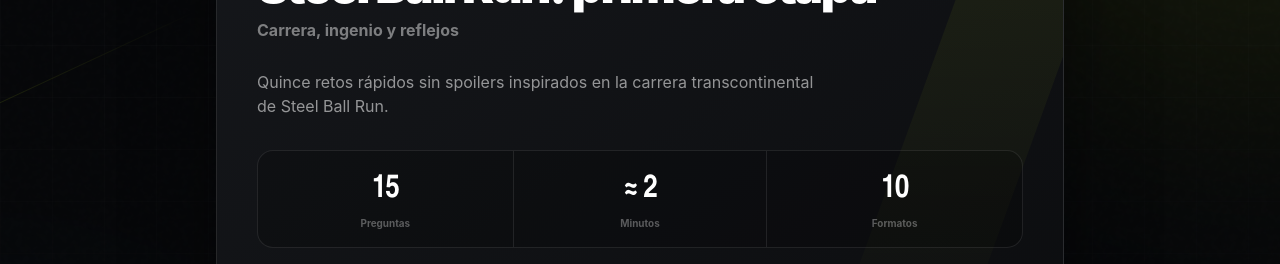
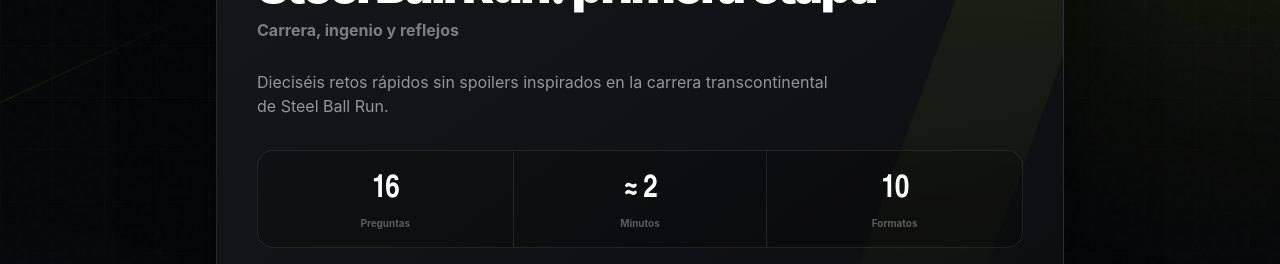
Before and after one commit to josemn24/the-flash-game, a Next.js app: page /desafios/tabarnia-flash-01 in a window 1280 px wide. Shown: the part 215-479 px from the top of the page. Built offline with nearby package versions, Linux system fonts and the light colour scheme.

Commit message:
feat: add sixteen question to sbr

```diff
--- a/data/challengeDefinitions.ts
+++ b/data/challengeDefinitions.ts
@@ -6,7 +6,7 @@
     title: "Steel Ball Run: primera etapa",
     subtitle: "Carrera, ingenio y reflejos",
     description:
-      "Quince retos rápidos sin spoilers inspirados en la carrera transcontinental de Steel Ball Run.",
+      "Dieciséis retos rápidos sin spoilers inspirados en la carrera transcontinental de Steel Ball Run.",
     mode: "flash",
     questionIds: [
       "sbr-west-to-east-cities",
@@ -23,6 +23,7 @@
       "sbr-horses-sleep-standing",
       "sbr-bernoulli-principle",
       "sbr-currency-matching",
+      "sbr-overtake-second-trap",
       "sbr-creator",
     ],
   },
--- a/data/questions/index.ts
+++ b/data/questions/index.ts
@@ -896,6 +896,24 @@
     explanation:
       "Estados Unidos usa el dólar estadounidense, Japón usa el yen, México usa el peso mexicano y España usa el euro.",
   },
+  "sbr-overtake-second-trap": {
+    id: "sbr-overtake-second-trap",
+    type: "true-false",
+    category: "Lógica",
+    tags: {
+      domains: ["mathematics", "sports"],
+      topics: ["logic_puzzles"],
+      cognitiveSkills: ["critical_thinking", "logical_reasoning"],
+      formatSkills: ["deduction"],
+    },
+    question:
+      "En una carrera, adelantas al participante que va segundo. Por lo tanto, quedas primero.",
+    correctAnswer: false,
+    timeLimit: 8,
+    points: 100,
+    explanation:
+      "Si adelantas al participante que va segundo, ocupas su posición: quedas segundo, no primero.",
+  },
 } satisfies Record<string, Question>;
 
 export type QuestionId = keyof typeof questionsById;
@@ -938,5 +956,6 @@
     "sbr-bernoulli-principle",
     "sbr-currency-matching",
     "sbr-creator",
+    "sbr-overtake-second-trap",
   ],
 } satisfies Record<string, QuestionId[]>;
```
Also changed, not shown: 1 other file (tests, documents, lock files or other folders).
